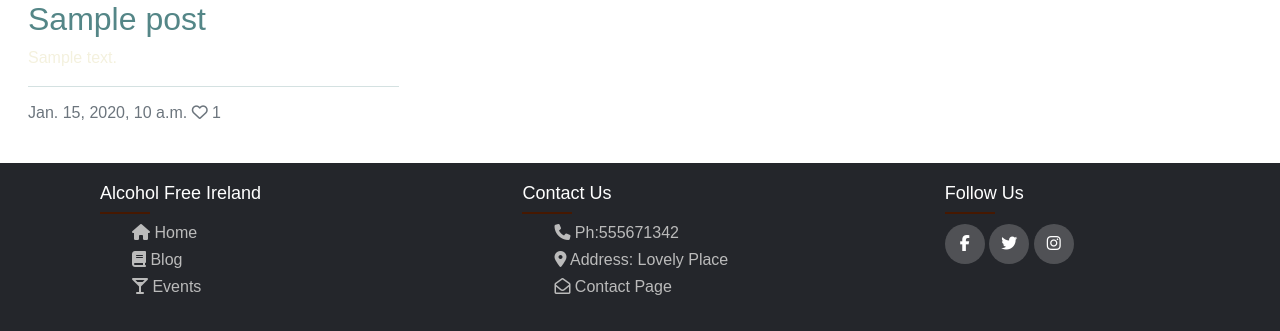
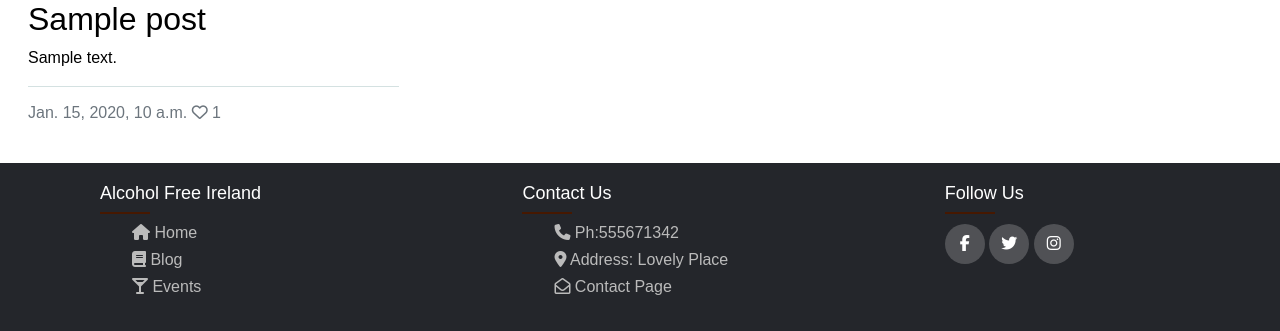
Before and after one commit to Roibeard-Ruadhan/alcohol-free-ireland, a Django app: page /blog/ in a window 1280 px wide. Shown: the part 528-859 px from the top of the page. Run offline with Django 3.2, Linux system fonts and the light colour scheme; tables that the repository leaves empty hold one stand-in row (values such as "Sample post"); some libraries are stand-ins or nearby versions; some web fonts are replaced.

Commit message:
Update CSS

```diff
--- a/static/css/style.css
+++ b/static/css/style.css
@@ -150,7 +150,7 @@ a {
 
 .link:hover,
 .link:active {
-    color: #f4f1de;
+    color: #548687;
     text-decoration: underline;
 }
 
@@ -175,7 +175,7 @@ a {
 }
 
 .hero-image {background: linear-gradient(rgba(0, 0, 0, 0.1),
-    rgba(0, 0, 0, 0.1)), url('/media/bar.jpg') no-repeat top center fixed;
+    rgba(0, 0, 0, 0.1)), url('https://res.cloudinary.com/roibeard/media/bar.jpg') no-repeat top center fixed;
     -webkit-background-size: cover;
     -moz-background-size: cover;
     -o-background-size: cover;
@@ -231,7 +231,7 @@ a {
 }
 
 .events-image {
-    background: url('/media/events.png') no-repeat center center fixed;
+    background: url('https://res.cloudinary.com/roibeard/media/events.png') no-repeat center center fixed;
     height: 50vh;
     -webkit-background-size: cover;
     -moz-background-size: cover;
@@ -250,7 +250,7 @@ a {
 }
 
 .blog-image {
-    background: url('/media/mocktails.jpg') no-repeat center center fixed;
+    background: url('https://res.cloudinary.com/roibeard/media/mocktails.jpg') no-repeat center center fixed;
     height: 50vh;
     -webkit-background-size: cover;
     -moz-background-size: cover;
@@ -262,8 +262,14 @@ a {
 .blog-link {
     float:right;
 }
+.card-text,
 .card-text {
-    color: #f4f1de;
+    color: #000000;
+}
+
+.card-title,
+.card-text:last-child {
+    color: #000000;
 }
 
 .position-center {
```
